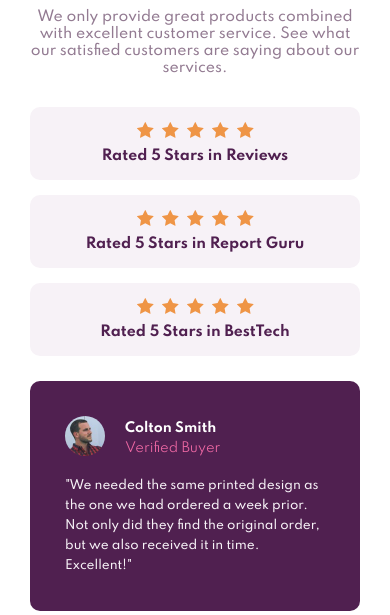
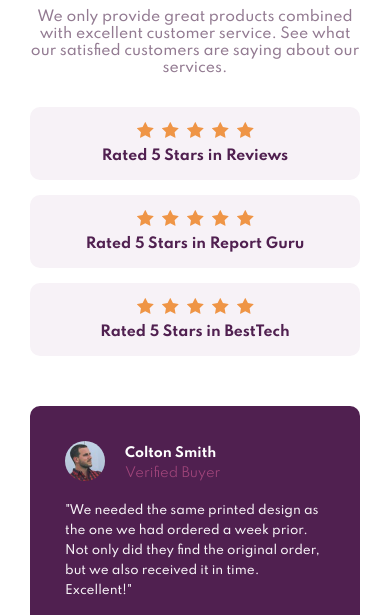
Before and after one commit to gusanchedev/prj-06-social-proof-section, a plain HTML site: page index.html in a window 390 px wide. Shown: the part 229-844 px from the top of the page. Drawn offline with Linux system fonts and the light colour scheme.

Commit message:
Fix minor styles for mobile

```diff
--- a/style.css
+++ b/style.css
@@ -28,6 +28,9 @@ h2 {
   font-size: 14px;
   margin: 30px 0;
 }
+.ratings {
+  margin-bottom: 50px;
+}
 .rating-box {
   background-color: var(--Light-Grayish-Magenta);
   padding: 15px;
@@ -48,7 +51,7 @@ h2 {
   border-radius: 10px;
   text-align: left;
   padding: 35px;
-  margin: 25px 0;
+  margin: 15px 0;
 }
 .user-info-container {
   display: flex;
@@ -74,6 +77,7 @@ h2 {
   color: var(--Soft-Pink);
   font-size: 13px;
   margin-top: 5px;
+  opacity: 0.5;
 }
 .testimonial > p {
   color: var(--Light-Grayish-Magenta);
```
